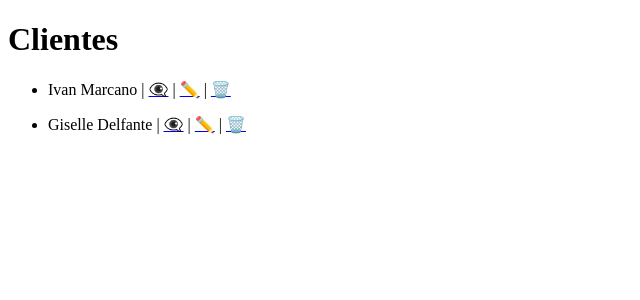
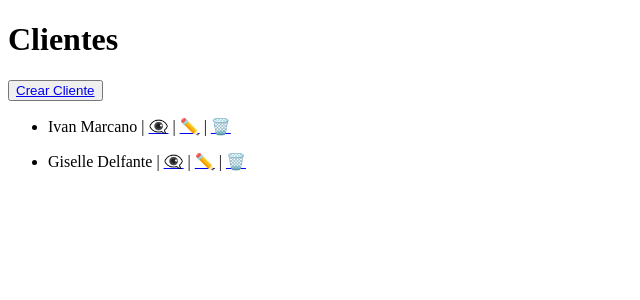
Before and after one commit to ivancho15/practica_servicios, a Django app: page /clientes/ in a window 1280 px wide. Shown: the part 86-386 px from the top of the page, without its empty margins (0-640 px from the left). Run offline with Django 5.2, Linux system fonts and the light colour scheme; data comes from the database, SQL or seed files in the repository; both versions use the stored data as it was after the commit.

Commit message:
Create y update

```diff
--- a/src/practica_servicios/forms.py
+++ b/src/practica_servicios/forms.py
@@ -1,2 +1,8 @@
 from django import forms
 from practica_servicios.models import Cliente
+
+
+class ClienteForm(forms.ModelForm):
+    class Meta:
+        model = Cliente
+        fields = "__all__"
--- a/src/practica_servicios/templates/practica_servicios/cliente_list.html
+++ b/src/practica_servicios/templates/practica_servicios/cliente_list.html
@@ -2,11 +2,12 @@
 
 {% block contenido %}
     <h1>Clientes</h1>
+    <button><a href="{%  url 'practica_servicios:cliente_create'%}">Crear Cliente</a></button>
     <ul>
     {%for cliente in clientes%}
         <li> <p>{{ cliente }}
             | <a href= "{%url 'practica_servicios:cliente_detail' cliente.id %}">👁️‍🗨️</a>
-            | <a href="#">✏️</a>
+            | <a href="{% url 'practica_servicios:cliente_update' cliente.id %}">✏️</a>
             | <a href="{% url 'practica_servicios:cliente_delete' cliente.id %}">🗑️</a>
         </p>
     {% empty %}
--- a/src/practica_servicios/urls.py
+++ b/src/practica_servicios/urls.py
@@ -7,8 +7,10 @@ app_name = 'practica_servicios'
 urlpatterns = [
     path('', TemplateView.as_view(template_name="practica_servicios/index.html"), name='index'),
     path('clientes/', cliente.ClienteList.as_view(), name='cliente_list'),
+    path('clientes/create/', cliente.ClienteCreate.as_view(), name='cliente_create'),
     path('servicios/', servicio.ServicioList.as_view(), name='servicios'),
     path('pedidos/', pedido.PedidoList.as_view(), name='pedidos'),
-    path('clientes/detail/<int:pk>', cliente.ClienteDetail.as_view(), name='cliente_detail'),
-    path('clientes/delete/<int:pk>', cliente.ClienteDelete.as_view(), name='cliente_delete'),
+    path('clientes/detail/<int:pk>/', cliente.ClienteDetail.as_view(), name='cliente_detail'),
+    path('clientes/update/<int:pk>/', cliente.ClienteUpdate.as_view(), name='cliente_update'),
+    path('clientes/delete/<int:pk>/', cliente.ClienteDelete.as_view(), name='cliente_delete'),
 ]
--- a/src/practica_servicios/views/cliente.py
+++ b/src/practica_servicios/views/cliente.py
@@ -1,6 +1,7 @@
-from django.views.generic import ListView, DetailView, DeleteView, CreateView
+from django.views.generic import ListView, DetailView, DeleteView, CreateView, UpdateView
 from practica_servicios.models import Cliente
 from django.urls import reverse_lazy
+from practica_servicios.forms import ClienteForm
 
 
 # def clientes(request):
@@ -22,4 +23,11 @@ class ClienteDelete(DeleteView):
     success_url = reverse_lazy('practica_servicios:cliente_list')
 
 class ClienteCreate(CreateView):
-    model: Cliente
+    model= Cliente
+    form_class  = ClienteForm
+    success_url = reverse_lazy("practica_servicios:cliente_list")
+
+class ClienteUpdate(UpdateView):
+    model = Cliente
+    form_class  = ClienteForm
+    success_url = reverse_lazy("practica_servicios:cliente_list")
```
Also changed, not shown: src/practica_servicios/templates/practica_servicios/cliente_form.html (added, +20 -0 lines), src/db.sqlite3.
